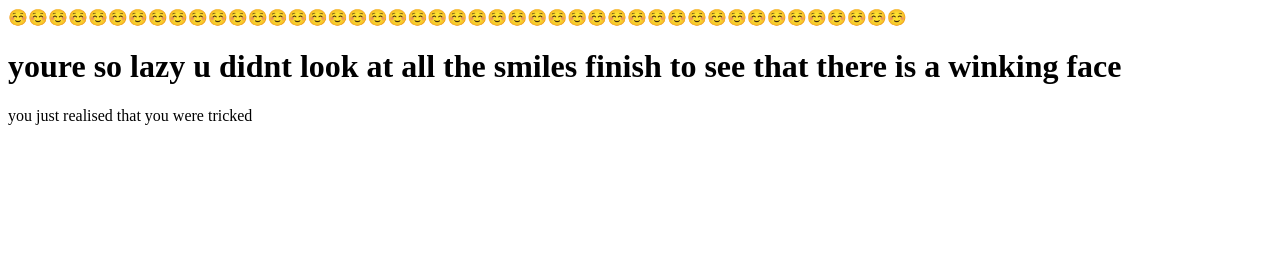
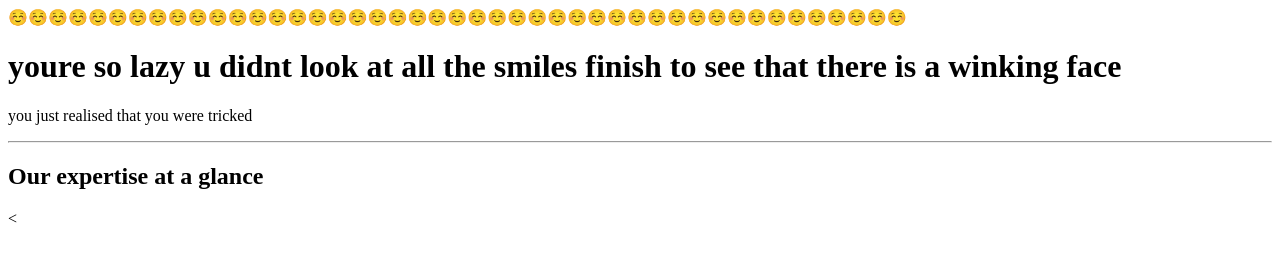
Before and after one commit to seahpassion-byte/supguys, a plain HTML site: page index.html in a window 1280 px wide. Drawn offline with Linux system fonts and the light colour scheme.

Commit message:
Update index.html

```diff
--- a/index.html
+++ b/index.html
@@ -7,4 +7,10 @@
     <h1> youre so lazy u didnt look at all the smiles finish to see that there is a winking face </h1>
     <p> you just realised that you were tricked</p>
   </body>
-</html>
+  <hr class="border-grey-200" />
+
+  <section id="core-competency">
+    <h2>Our expertise at a glance </h2>
+    <<div class=grid grid-cols-1 md:grid-cols-2 lg lg:grid=-cols2 gap-8>
+
+      <div class="card p-5 border-accent hover-zoom </html>
```
